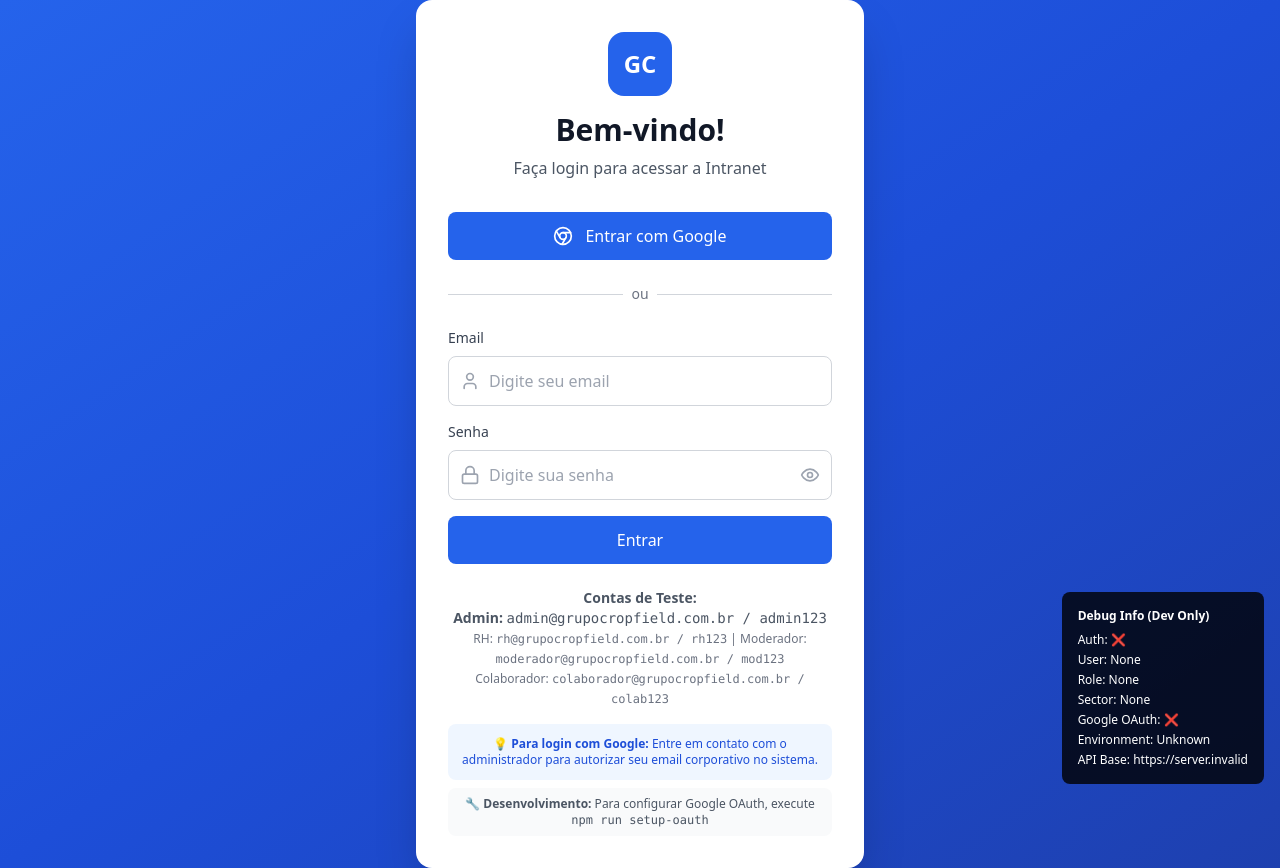
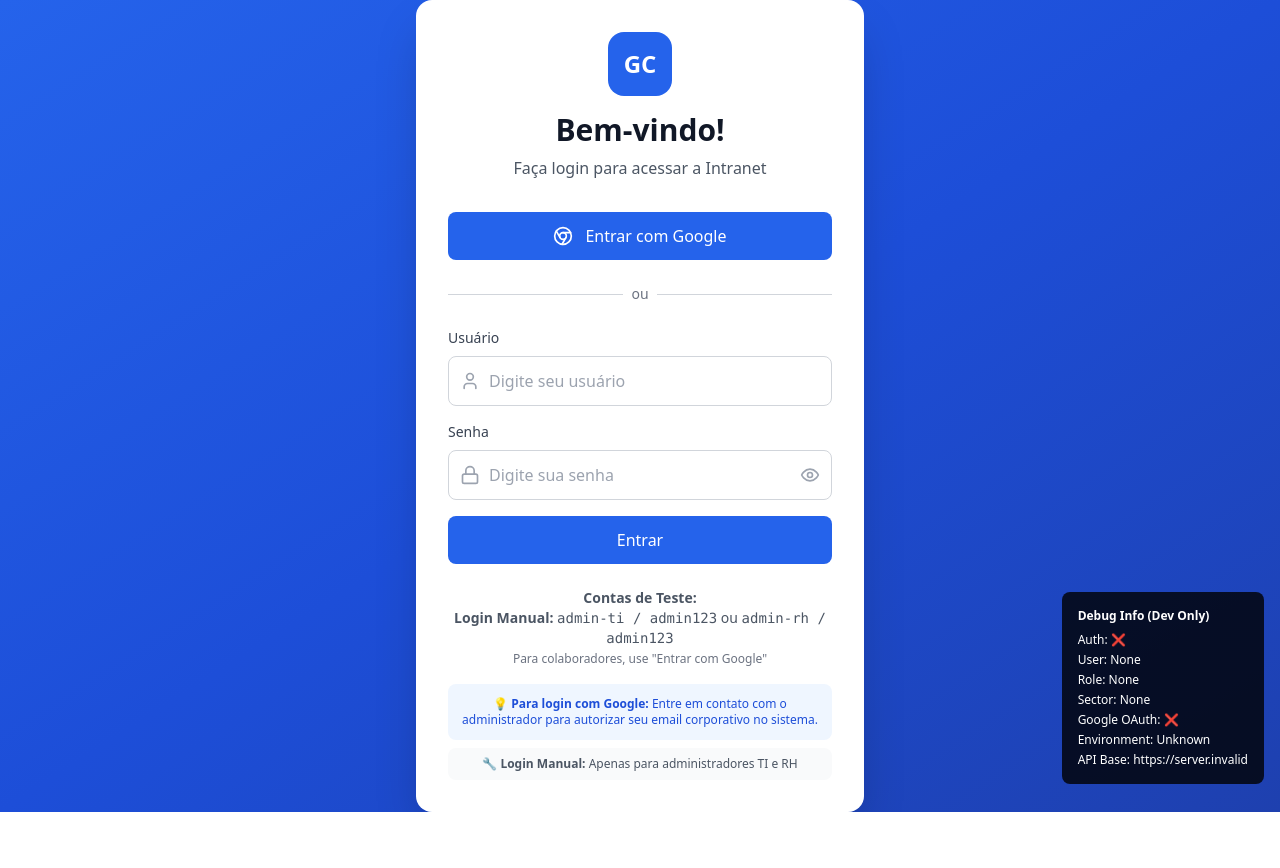
Before and after one commit to CassiaPerez/intranet.cp1, a React (Vite) app: page /login in a window 1280 px wide. After the commit the page ends 812 px from the top, so only its background shows below. Built offline with nearby package versions, Linux system fonts and the light colour scheme; no server answers.

Commit message:
Ajustar sistema de login manual para usuário e senha

```diff
--- a/src/pages/LoginPage.tsx
+++ b/src/pages/LoginPage.tsx
@@ -10,6 +10,7 @@ export const LoginPage: React.FC = () => {
   const { isAuthenticated } = useAuth();
   const [searchParams] = useSearchParams();
   const [email, setEmail] = useState(''); // Changed from username to email
+  const [username, setUsername] = useState('');
   const [password, setPassword] = useState('');
   const [showPassword, setShowPassword] = useState(false);
   const [loading, setLoading] = useState(false);
@@ -58,23 +59,23 @@ export const LoginPage: React.FC = () => {
   const handleManualLogin = async (e: React.FormEvent) => {
     e.preventDefault();
 
-    if (!email || !password) { // Changed from username to email
-      toast.error('Preencha todos os campos!');
+    if (!username || !password) {
+      toast.error('Preencha usuário e senha!');
       return;
     }
 
     setLoading(true);
 
     try {
-      console.log('[LOGIN] Tentando login manual para:', email);
+      console.log('[LOGIN] Tentando login manual para:', username);
 
-      const response = await fetch(`${API_BASE || ''}/auth/login`, {
+      const response = await fetch(`${API_BASE || ''}/login-admin`, {
         method: 'POST',
         headers: {
           'Content-Type': 'application/json',
         },
         credentials: 'include',
-        body: JSON.stringify({ email, password }),
+        body: JSON.stringify({ usuario: username, senha: password }),
       });
 
       if (!response.ok) {
@@ -87,7 +88,7 @@ export const LoginPage: React.FC = () => {
       const data = await response.json();
       console.log('[LOGIN] Login response:', {
         success: !!data.user,
-        userEmail: data.user?.email,
+        userName: data.user?.nome,
         userRole: data.user?.role
       });
 
@@ -98,10 +99,10 @@ export const LoginPage: React.FC = () => {
 
       toast.success('Login realizado com sucesso!');
 
-      // Force reload to update auth context
+      // Redirect to admin panel after manual login
       setTimeout(() => {
-        window.location.reload();
-      }, 100);
+        window.location.href = '/admin';
+      }, 500);
 
     } catch (error) {
       console.error('Login error:', error);
@@ -146,16 +147,16 @@ export const LoginPage: React.FC = () => {
           <form onSubmit={handleManualLogin} className="space-y-4">
             <div>
               <label className="block text-sm font-medium text-gray-700 mb-2">
-                Email
+                Usuário
               </label>
               <div className="relative">
                 <User className="absolute left-3 top-1/2 transform -translate-y-1/2 text-gray-400 w-5 h-5" />
                 <input
-                  type="email" // Changed type to email
-                  value={email} // Changed from username to email
-                  onChange={(e) => setEmail(e.target.value)} // Changed from setUsername to setEmail
+                  type="text"
+                  value={username}
+                  onChange={(e) => setUsername(e.target.value)}
                   className="w-full pl-10 pr-4 py-3 border border-gray-300 rounded-lg focus:ring-2 focus:ring-blue-500 focus:border-transparent"
-                  placeholder="Digite seu email" // Changed placeholder
+                  placeholder="Digite seu usuário"
                   required
                 />
               </div>
@@ -197,10 +198,9 @@ export const LoginPage: React.FC = () => {
           <div className="mt-6 text-center">
             <p className="text-sm text-gray-600">
               <strong>Contas de Teste:</strong><br />
-              <strong>Admin:</strong> <code>admin@grupocropfield.com.br / admin123</code><br />
+              <strong>Login Manual:</strong> <code>admin-ti / admin123</code> ou <code>admin-rh / admin123</code><br />
               <span className="text-xs text-gray-500">
-                RH: <code>rh@grupocropfield.com.br / rh123</code> | Moderador: <code>moderador@grupocropfield.com.br / mod123</code><br />
-                Colaborador: <code>colaborador@grupocropfield.com.br / colab123</code>
+                Para colaboradores, use "Entrar com Google"
               </span>
             </p>
 
@@ -212,7 +212,7 @@ export const LoginPage: React.FC = () => {
 
             <div className="mt-2 p-2 bg-gray-50 rounded-lg">
               <p className="text-xs text-gray-600">
-                🔧 <strong>Desenvolvimento:</strong> Para configurar Google OAuth, execute <code>npm run setup-oauth</code>
+                🔧 <strong>Login Manual:</strong> Apenas para administradores TI e RH
               </p>
             </div>
           </div>
```
